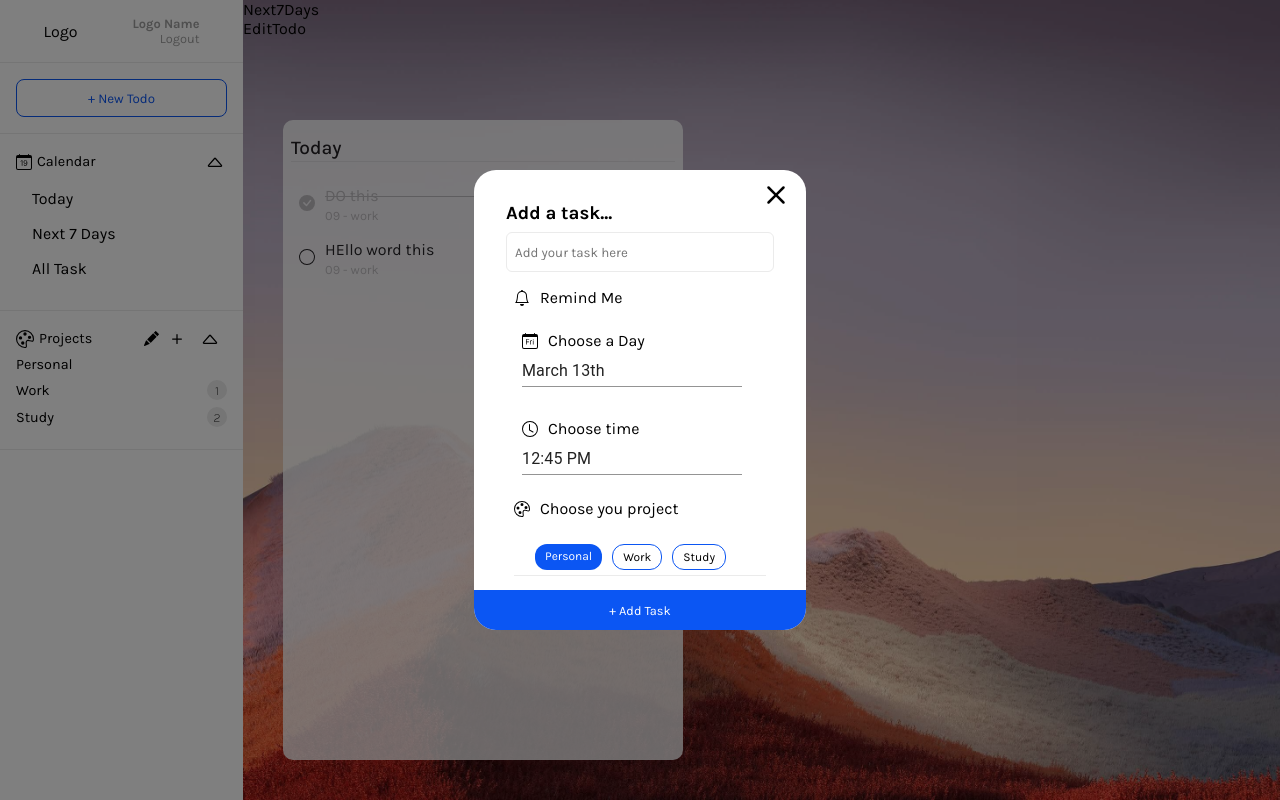
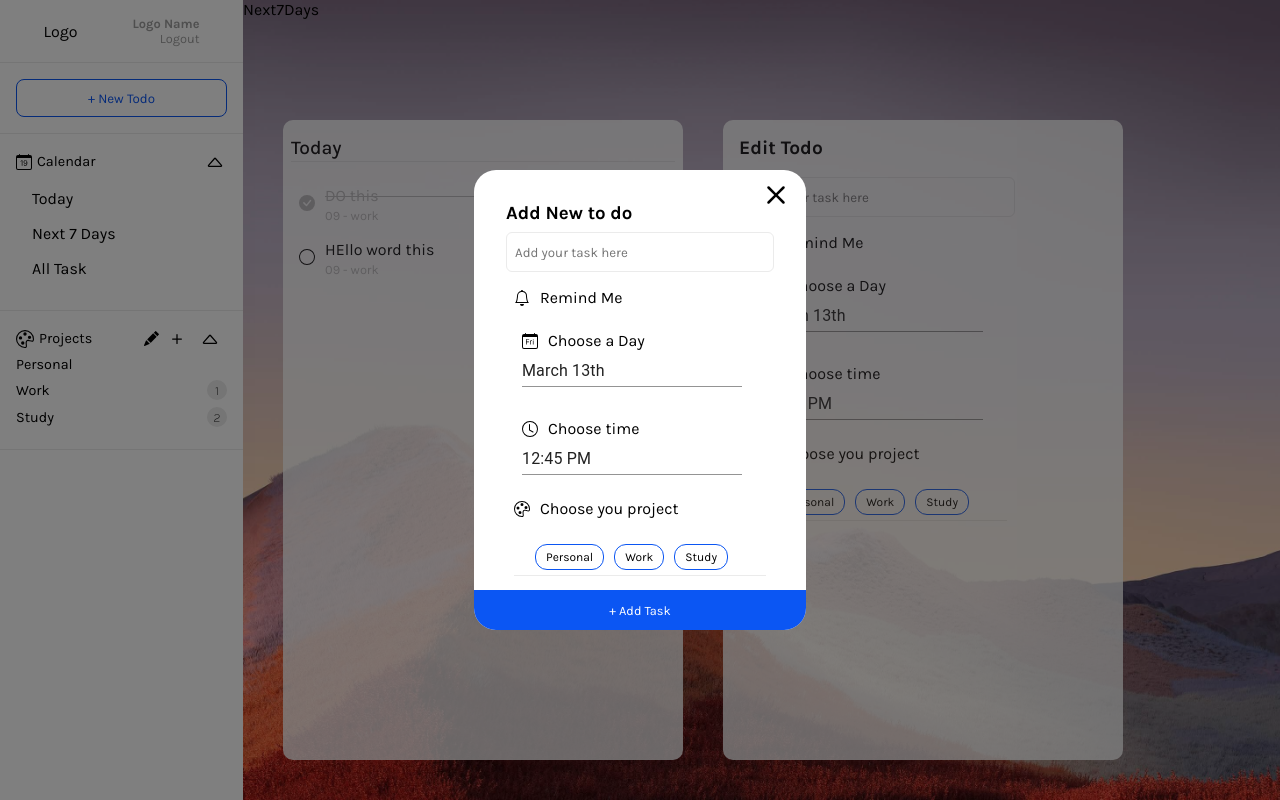
Before and after one commit to tanuj-kalonia/FireBase_ToDo, a React (Create React App) app: page / in a window 1280 px wide. Both pictures are taken after a click on the button "+ New Todo". Built offline with nearby package versions, Linux system fonts and the light colour scheme.

Commit message:
Add Edit todo feature

```diff
--- a/src/App.css
+++ b/src/App.css
@@ -109,15 +109,15 @@
 }
 
 /* styles for form */
-.AddNewTodo form {
+.TodoForm {
   padding: 1rem 1rem 30px 1rem;
   width: 300px;
   /* border-radius: 32px; */
 }
-.AddNewTodo form .text {
+.TodoForm .text {
   position: relative;
 }
-.AddNewTodo form .text input {
+.TodoForm .text input {
   padding: 0.5rem;
   height: 2.5rem;
   width: 100%;
@@ -127,37 +127,37 @@
   border-radius: 6px;
 }
 
-.AddNewTodo form .text input:focus {
+.TodoForm .text input:focus {
   outline: none;
   border: 1px solid #0b56f3;
 }
 
-.AddNewTodo form .remind {
+.TodoForm .remind {
   display: flex;
   align-items: center;
   padding: 0.5rem;
 }
-.AddNewTodo form p {
+.TodoForm p {
   margin-left: 10px;
 }
-.AddNewTodo form .title {
+.TodoForm .title {
   display: flex;
   align-items: center;
   margin-bottom: 5px;
 }
-.AddNewTodo form .pick-day,
+.TodoForm .pick-day,
 .pick-time {
   padding: 1rem;
 }
-.AddNewTodo form .pick-project {
+.TodoForm .pick-project {
   padding: 0.5rem;
 }
-.AddNewTodo form .pick-project .projects {
+.TodoForm .pick-project .projects {
   display: flex;
   flex-wrap: wrap;
   padding: 1rem 1rem 0 1rem;
 }
-.AddNewTodo form .pick-project .projects .project {
+.TodoForm .pick-project .projects .project {
   border: 1px solid #0b56f3;
   border-radius: 12px;
   padding: 5px 10px;
@@ -165,25 +165,25 @@
   cursor: pointer;
   font-size: 12px;
 }
-.AddNewTodo form .pick-project .projects .active {
+.TodoForm .pick-project .projects .active {
   border: none;
   background-color: #0b56f3;
   color: white;
 }
-.AddNewTodo form .cancel {
+.TodoForm .cancel {
   position: absolute;
   top: 5px;
   right: 10px;
   cursor: pointer;
 }
 
-.AddNewTodo form .confirm {
+.TodoForm .confirm {
   position: absolute;
   bottom: 0;
   left: 0;
   width: 100%;
 }
-.AddNewTodo form .confirm button {
+.TodoForm .confirm button {
   width: 100%;
   height: 40px;
   background-color: #0b56f3;
@@ -403,3 +403,23 @@
 .Todo .todo-container .text .line-through {
   width: 100%;
 }
+
+.EditTodo {
+  position: absolute;
+  bottom: 40px;
+  left: calc(40px + 400px + 40px);
+
+  background-color: white;
+  height: 80%;
+  width: 400px;
+  border-radius: 10px;
+  padding: 0 0.5rem 0.5rem 0.5rem;
+  opacity: 0.8;
+}
+
+.EditTodo .header {
+  margin: 1rem 0.5rem -0.5rem 0.5rem;
+  font-size: 1.2rem;
+  font-weight: bold;
+  padding-bottom: 2px;
+}
--- a/src/components/AddNewTodo.jsx
+++ b/src/components/AddNewTodo.jsx
@@ -4,7 +4,8 @@ import { Bell, CalendarDay, Clock, Palette, X } from "react-bootstrap-icons"
 import { MuiPickersUtilsProvider, DatePicker, TimePicker } from '@material-ui/pickers';
 import DateFnsUtils from '@date-io/date-fns';
 import Modal from './Modal';
-import { setDay } from 'date-fns';
+import TodoForm from './TodoForm'
+import { setDay, setQuarter } from 'date-fns';
 
 
 const AddNewTodo = () => {
@@ -14,6 +15,15 @@ const AddNewTodo = () => {
     const [time, setTime] = React.useState(new Date());
     const [day, setDay] = React.useState(new Date());
 
+    const projects = [
+        { id: 0, name: 'Personal', numOfTodos: 0 },
+        { id: 1, name: 'Work', numOfTodos: 1 },
+        { id: 2, name: 'Study', numOfTodos: 2 },
+    ]
+
+    function handleSubmit(e) {
+        console.log("clicked");
+    }
     return (
         <div className='AddNewTodo'>
 
@@ -22,74 +32,19 @@ const AddNewTodo = () => {
             </div>
 
             <Modal showModel={showModal} setShowModel={setshowModal}>
-                <MuiPickersUtilsProvider utils={DateFnsUtils}>
-                    <form action="">
-                        <div className="text">
-                            {/* adds a new task here  */}
-                            <h3>Add a task...</h3>
-                            <input
-                                type="text"
-                                id='input-task'
-                                className='input-task'
-                                value={text}
-                                onChange={(e) => setText(e.target.value)}
-                                placeholder="Add your task here"
-                            />
-                        </div>
-                        <div className="remind">
-                            <Bell />
-                            <p>Remind Me</p>
-                        </div>
-                        {/* date picker */}
-                        <div className="pick-day">
-                            <div className="title">
-                                <CalendarDay />
-                                <p>Choose a Day</p>
-                            </div>
-                            <DatePicker
-                                value={day}
-                                onChange={(day) => setDay(day)}
-                            />
-                        </div>
-                        {/* Time picker/ */}
-                        <div className="pick-time">
-                            <div className="title">
-                                <Clock />
-                                <p>Choose time</p>
-                            </div>
-                            <TimePicker
-                                value={time}
-                                onChange={time => setTime(time)}
-                            />
-                        </div>
-
-                        {/* project picker */}
-                        <div className="pick-project">
-                            <div className="title">
-                                <Palette />
-                                <p>Choose you project</p>
-                            </div>
-                            <div className="projects">
-                                <div className="project active">
-                                    Personal
-                                </div>
-                                <div className="project">
-                                    Work
-                                </div>
-                                <div className="project">
-                                    Study
-                                </div>
-                            </div>
-                        </div>
-
-                        <div className="cancel">
-                            <X size='40' onClick={() => setshowModal(false)} />
-                        </div>
-                        <div className="confirm">
-                            <button>+ Add Task</button>
-                        </div>
-                    </form>
-                </MuiPickersUtilsProvider>
+                <TodoForm
+                    handleSubmit={handleSubmit}
+                    heading='Add New to do'
+                    text={text}
+                    setText={setText}
+                    day={day}
+                    setDay={setDay}
+                    time={time}
+                    setTime={setTime}
+                    projects={projects}
+                    showButtons={true}
+                    setShowModal={setshowModal}
+                />
             </Modal>
         </div>
     )
--- a/src/components/EditTodo.jsx
+++ b/src/components/EditTodo.jsx
@@ -1,8 +1,40 @@
 import React from 'react'
+import TodoForm from './TodoForm';
 
 const EditTodo = () => {
+    const [showModal, setshowModal] = React.useState(false);
+    const [text, setText] = React.useState("");
+    const [time, setTime] = React.useState(new Date());
+    const [day, setDay] = React.useState(new Date());
+
+    const projects = [
+        { id: 0, name: 'Personal', numOfTodos: 0 },
+        { id: 1, name: 'Work', numOfTodos: 1 },
+        { id: 2, name: 'Study', numOfTodos: 2 },
+    ]
+
+    function handleSubmit(e) {
+        console.log("clicked");
+    }
+
     return (
-        <div>EditTodo</div>
+        <div className="EditTodo">
+            <div className="header">
+                Edit Todo
+            </div>
+            <div className="container">
+                <TodoForm
+                    handleSubmit={handleSubmit}
+                    text={text}
+                    setText={setText}
+                    day={day}
+                    setDay={setDay}
+                    time={time}
+                    setTime={setTime}
+                    projects={projects}
+                />
+            </div>
+        </div>
     )
 }
 
--- /dev/null
+++ b/src/components/TodoForm.jsx
@@ -0,0 +1,103 @@
+import React from 'react'
+import { Bell, CalendarDay, Clock, Palette, X } from "react-bootstrap-icons"
+
+import { MuiPickersUtilsProvider, DatePicker, TimePicker } from '@material-ui/pickers';
+import DateFnsUtils from '@date-io/date-fns';
+import { setDay } from 'date-fns';
+
+
+const TodoForm = ({
+    handleSubmit,
+    heading = false,
+    text, setText,
+    day, setDay,
+    time, setTime,
+    projects,
+    showButtons = false,
+    setShowModal = false
+}) => {
+
+    return (
+        <MuiPickersUtilsProvider utils={DateFnsUtils}>
+            <form className='TodoForm' onSubmit={handleSubmit}>
+                <div className="text">
+                    <div className="text">
+                        {
+                            heading ?
+                                <h3>{heading}</h3> : null
+                        }
+                    </div>
+                    <input
+                        type="text"
+                        id='input-task'
+                        className='input-task'
+                        value={text}
+                        onChange={(e) => setText(e.target.value)}
+                        placeholder="Add your task here"
+                    />
+                </div>
+                <div className="remind">
+                    <Bell />
+                    <p>Remind Me</p>
+                </div>
+                {/* date picker */}
+                <div className="pick-day">
+                    <div className="title">
+                        <CalendarDay />
+                        <p>Choose a Day</p>
+                    </div>
+                    <DatePicker
+                        value={day}
+                        onChange={(day) => setDay(day)}
+                    />
+                </div>
+                {/* Time picker/ */}
+                <div className="pick-time">
+                    <div className="title">
+                        <Clock />
+                        <p>Choose time</p>
+                    </div>
+                    <TimePicker
+                        value={time}
+                        onChange={time => setTime(time)}
+                    />
+                </div>
+
+                {/* project picker */}
+                <div className="pick-project">
+                    <div className="title">
+                        <Palette />
+                        <p>Choose you project</p>
+                    </div>
+                    <div className="projects">
+                        {
+                            projects.map(project =>
+                                <div className="project" key={project.id}>
+                                    {project.name}
+                                </div>
+                            )
+                        }
+                    </div>
+                </div>
+
+
+                {
+                    showButtons &&
+                    <div>
+                        <div className="cancel">
+                            <X size='40' onClick={() => setShowModal(false)} />
+                        </div>
+                        <div className="confirm">
+                            <button>+ Add Task</button>
+                        </div>
+                    </div>
+                }
+
+
+            </form>
+        </MuiPickersUtilsProvider>
+
+    )
+}
+
+export default TodoForm
```
Also changed, not shown: 1 other file (tests, documents, lock files or other folders).
